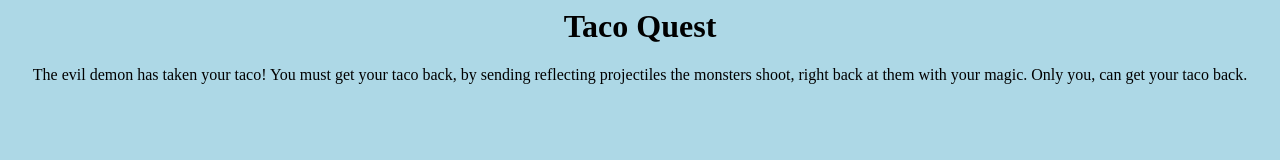
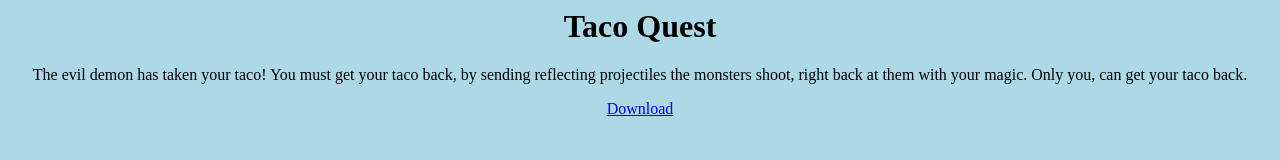
Before and after one commit to Wmaxson/Taco-Quest, a plain HTML site: page index.html in a window 1280 px wide. Drawn offline with Linux system fonts and the light colour scheme.

Commit message:
Update index.html

```diff
--- a/index.html
+++ b/index.html
@@ -10,5 +10,6 @@ body {
 <center>
   <h1>Taco Quest</h1>
 <p> The evil demon has taken your taco! You must get your taco back, by sending reflecting projectiles the monsters shoot, right back at them with your magic. Only you, can get your taco back.</p>
-</center>
+<a href="https://wmaxson.github.io/Taco-Quest/ddrr" download> Download <a>
+  </center>
 </body>
```
